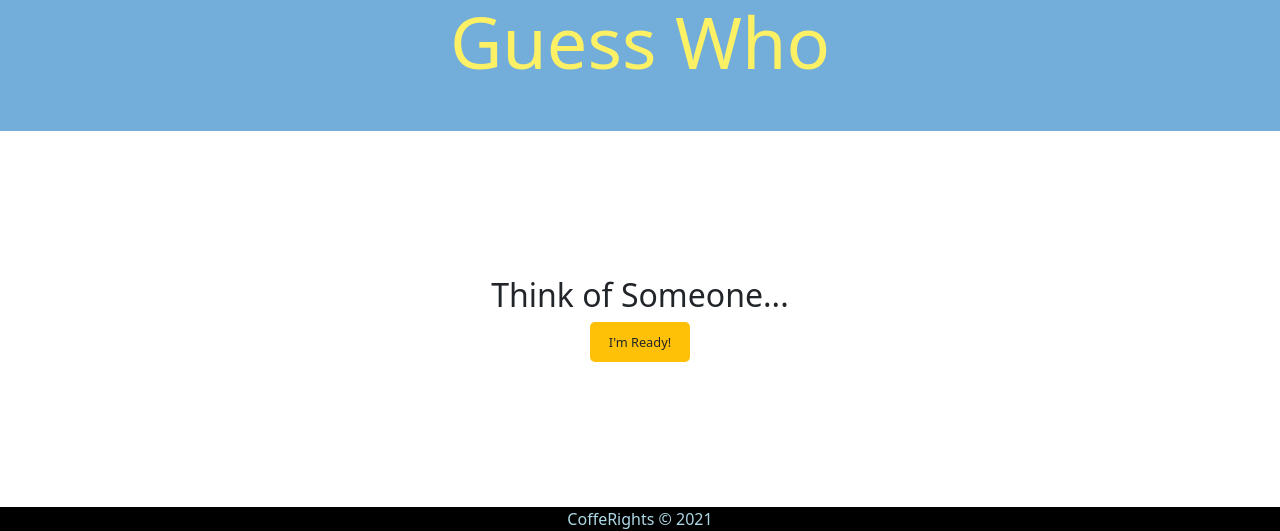
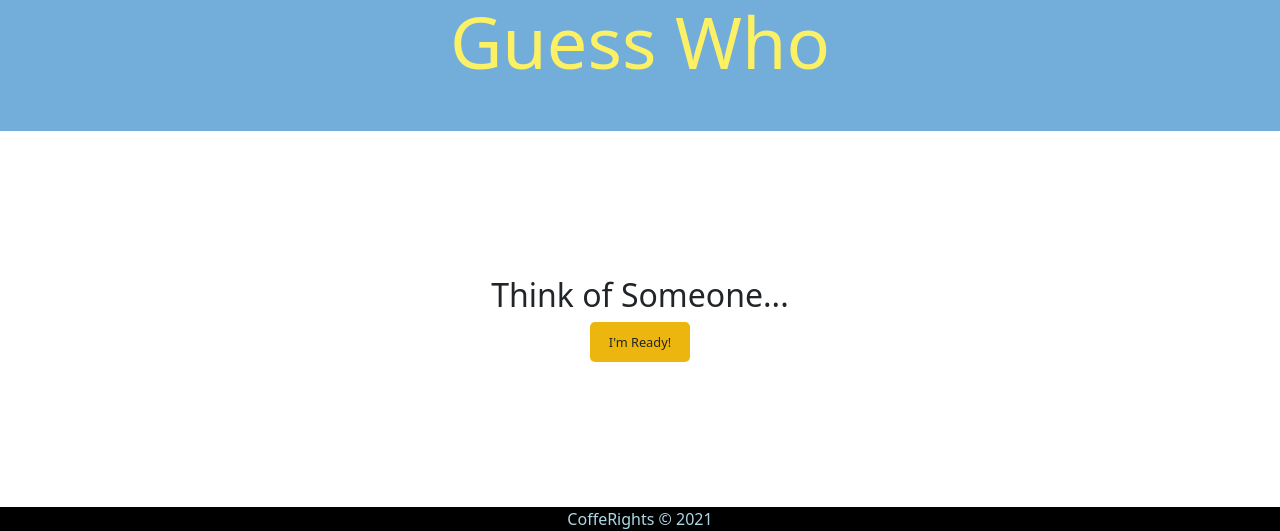
Before and after one commit to DorToledano/Guess-Who-game, a plain HTML site: page index.html in a window 1280 px wide. Shown: the part 269-800 px from the top of the page. Drawn offline with nearby package versions, Linux system fonts and the light colour scheme.

Commit message:
change btn color

```diff
--- a/css/app.css
+++ b/css/app.css
@@ -60,7 +60,7 @@ header h1 {
   cursor: pointer;
 }
 .btn-start {
-  background-color: #ffc107;
+  background-color: #edb60e;
 }
 .btn-yes {
   background-color: #28a745;
```
